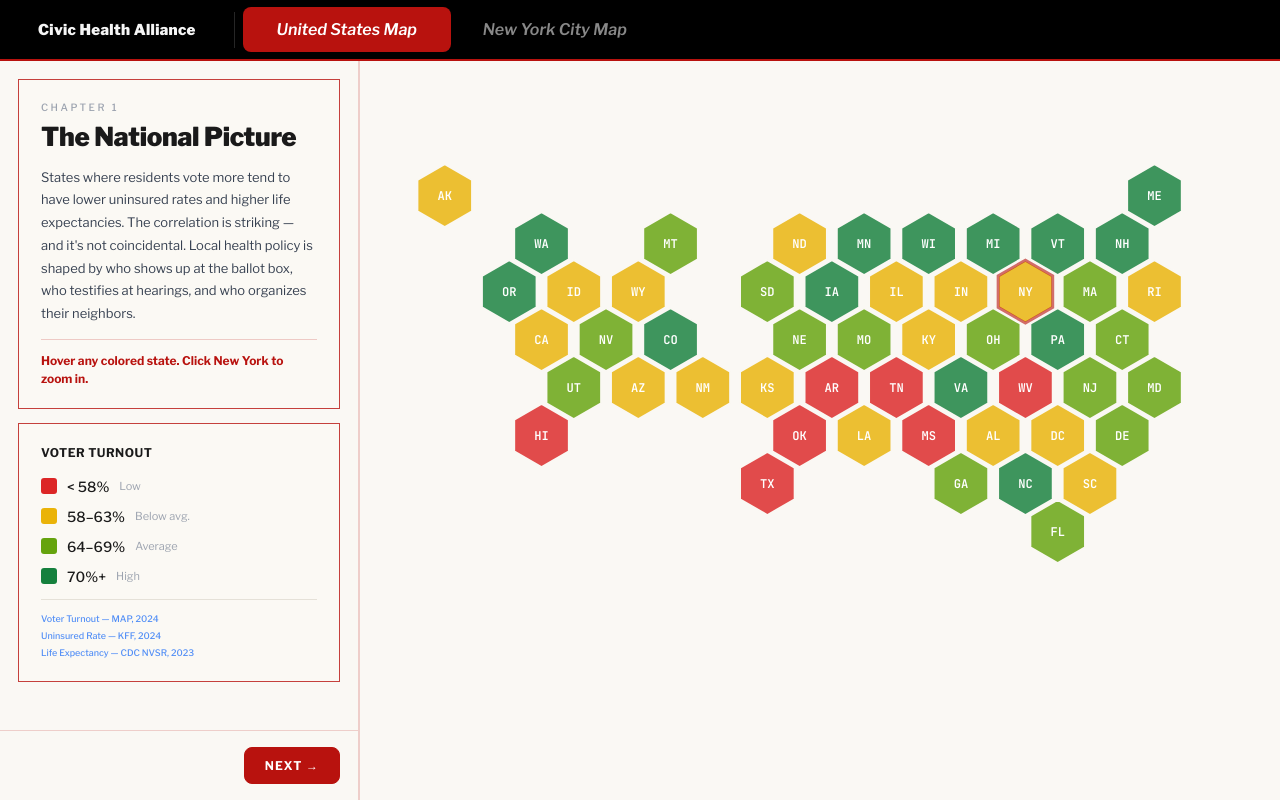
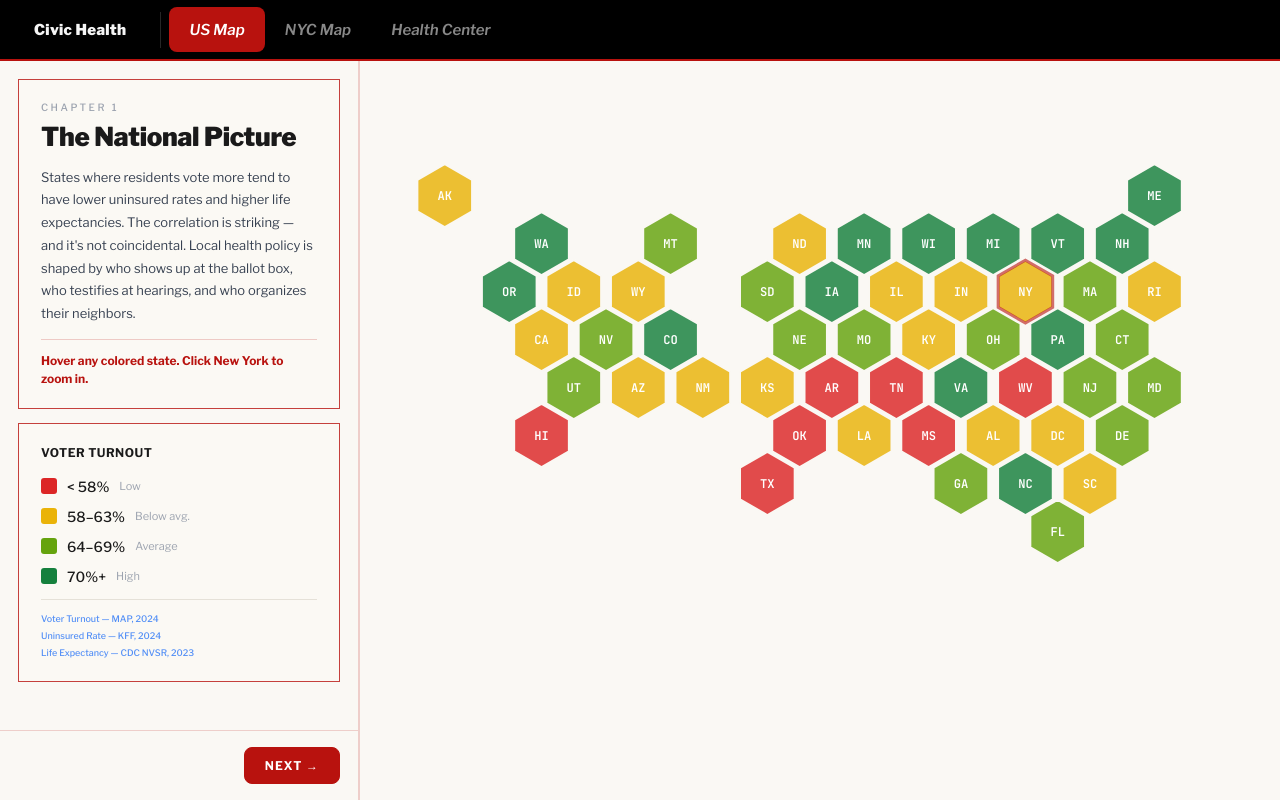
Before and after one commit to LaniW/civic-health-alliance, a React (Vite) app: page / in a window 1280 px wide. Both pictures are taken after a click on the button "BEGIN". Built offline with nearby package versions, Linux system fonts and the light colour scheme.

Commit message:
end changes

```diff
--- a/src/App.jsx
+++ b/src/App.jsx
@@ -204,26 +204,24 @@ const HOSPITAL_PEOPLE=[
   {
     id:"dr-saffo",
     name:"Dr. Stella Saffo",
-    role:"HIV & Infectious Disease Physician",
-    x:29,y:36,
+    role:"Healthcare Provider, HIV Specialist",
+    x:29,y:36, // Centered in top-left box
     color:"#2980b9",
-    bg:"An HIV specialist at a community health center in New York, Dr. Saffo cares for some of the city's most vulnerable patients — navigating daily the intersection of public health, insurance policy, and human dignity. These are her patients' stories.",
-    summary:"She sees how insurance gaps, contract disputes, and state policy differences determine who lives — and carries these stories so others might listen.",
+    bg:"A HIV specialist at a health center in New York, Dr. Saffo cares for some of the city's most vulnerable patients, navigating daily the intersection of public health, insurance policy, and human dignity. These are her patients' stories.",
     timeline:[
       {date:"Daily",type:"health",title:"Carrying the weight of these stories",detail:"Dr. Saffo sees the system from the inside. Every discharge, every coverage lapse, every contract dispute — she witnesses them and continues to care for patients anyway."},
-      {date:"Ongoing",type:"civic",title:"Documenting systemic failures",detail:"Physicians like Dr. Saffo are often the only witnesses to how insurance gaps and state policy differences determine who lives, who loses their doctor, and who finds a home."},
-      {date:"Ongoing",type:"civic",title:"What policy looks like in a room",detail:"The difference between New York and North Carolina — in housing benefits for people living with HIV — is not an abstraction. It is whether a mother and her unborn child have a roof."},
-      {date:"Ongoing",type:"health",title:"'It ended up being an insurance issue that killed him.'",detail:"When a Medicaid benefit limit ends a life, it is not a medical failure. It is a policy failure — one made far from the hospital bed, in rooms shaped by who votes and who shows up."},
+      {date:"Ongoing",type:"civic",title:"Documenting systemic failures",detail:"Healthcare providers like Dr. Saffo are often the only witnesses to how insurance gaps and state policy differences determine who lives, who loses their doctor, and who finds a home."},
+      {date:"Ongoing",type:"civic",title:"What policy looks like in a room",detail:"The difference between New York and North Carolina, in housing benefits for people living with HIV, is not an abstraction. It is whether a mother and her unborn child have a roof."},
+      {date:"Ongoing",type:"health",title:"'It ended up being an insurance issue that killed him.'",detail:"When a Medicaid benefit limit ends a life, it is not a medical failure. It is a policy failure. One made far from the hospital bed, in rooms shaped by who votes and who shows up."},
     ]
   },
   {
     id:"patient-one",
-    name:"Patient Story: A Man With Pancreatitis",
+    name:"A Man With Pancreatitis",
     role:"Medicaid Patient Living With HIV",
-    x:60,y:36,
+    x:71,y:36, // Centered in top-right box
     color:"#e74c3c",
     bg:"He was admitted with pancreatitis — a serious but treatable condition. He was managing his HIV well. That was not the crisis. His Medicaid benefits ran out before he recovered. The hospital discharged him home. He died that night.",
-    summary:"His HIV was managed. His pancreatitis was treatable. His Medicaid ran out. He was discharged before recovery and died that night.",
     timeline:[
       {date:"Admission",type:"health",title:"Admitted for pancreatitis",detail:"A treatable condition. He was managing his HIV well — that was not in crisis. The hospitalization was for pancreatitis."},
       {date:"Mid-stay",type:"civic",title:"Medicaid benefits exhausted",detail:"Coverage ran out before his recovery was complete. No extension was granted. The system had a limit, and he had reached it."},
@@ -233,14 +231,13 @@ const HOSPITAL_PEOPLE=[
   },
   {
     id:"patient-two",
-    name:"Patient Story: A Young Man Newly Diagnosed",
+    name:"A Young Man Diagnosed",
     role:"HIV-Positive, Mid-20s",
-    x:72,y:69,
+    x:29,y:69, // Centered in bottom-left box
     color:"#8e44ad",
-    bg:"Diagnosed with HIV in his mid-20s — rare today, when PrEP has made new infections among young people uncommon. He was struggling with the diagnosis. But he was excited about his care. He was getting comfortable. Then an insurance contract dispute ended all of that.",
-    summary:"He was finally comfortable with his HIV care. Then an insurance contract dispute — nothing to do with his health — took his provider away.",
+    bg:"Diagnosed with HIV in his mid-20s, rare today, when PrEP has made new infections among young people uncommon. He was struggling with the diagnosis. But he was excited about his care. He was getting comfortable. Then an insurance contract dispute ended all of that.",
     timeline:[
-      {date:"Last year",type:"health",title:"Diagnosed with HIV in his 20s",detail:"Young people are rarely diagnosed today because of PrEP availability. He was shaken, despondent — but engaging with his care and showing up."},
+      {date:"Last year",type:"health",title:"Diagnosed with HIV in his 20s",detail:"Young people are rarely diagnosed today because of PrEP availability. He was shaken, despondent, but engaging with his care and showing up."},
       {date:"Months in",type:"health",title:"Finding his footing",detail:"He was 'very excited' about his care plan. A good plan, good resources, a provider he trusted. He was stabilizing — medically and emotionally."},
       {date:"Contract dispute",type:"civic",title:"Hospital drops his insurance",detail:"The hospital and his insurer couldn't reach a contract agreement. The dispute had nothing to do with his health or his choices. He lost his provider anyway."},
       {date:"Aftermath",type:"health",title:"Starting over — just as he'd found his footing",detail:"He was 'nervous to have to go to a new HIV doctor.' He'd just gotten comfortable. The relationship that had helped him feel safe — disrupted not by him, but by a billing negotiation between institutions."},
@@ -248,26 +245,26 @@ const HOSPITAL_PEOPLE=[
   },
   {
     id:"patient-three",
-    name:"Patient Story: A Pregnant Woman With HIV",
+    name:"Pregnant Woman With HIV",
     role:"Formerly Homeless, Mother of Six",
-    x:30,y:69,
+    x:71,y:69, // Centered in bottom-right box
     color:"#e67e22",
-    bg:"She came to New York pregnant, homeless, and living with HIV. Five children had been removed by child protective services in North Carolina. She was carrying her sixth. New York State's benefits — tied to HIV status and pregnancy — gave her something her home state never had: a home.",
-    summary:"North Carolina took her children and offered no housing. New York, through policy tied to HIV and pregnancy, gave her a home. The difference was not luck — it was legislation.",
+    bg:"She came to New York pregnant, homeless, and living with HIV. Five children had been removed by child protective services in North Carolina. She was carrying her sixth. New York State's benefits, tied to HIV status and pregnancy, gave her something her home state never had: a home.",
     timeline:[
       {date:"North Carolina",type:"civic",title:"Five children removed by CPS",detail:"She was living with HIV in a state with limited support programs. Her children were removed. She had few pathways to stability."},
-      {date:"Arrived in NY",type:"health",title:"Homeless and pregnant with her sixth child",detail:"She arrived without housing. Managing HIV. Pregnant. The odds were steep — but New York has policies that other states do not."},
-      {date:"New York",type:"civic",title:"Housing secured through state benefits",detail:"New York offers housing support tied to HIV status and pregnancy — a combination of protections not available in North Carolina or many other states. She was housed."},
-      {date:"Today",type:"health",title:"Stable, housed, in care",detail:"'Lucky for her, New York State offers some good benefits,' Dr. Saffo said. What feels like luck is actually policy — and policy is shaped by who votes, who testifies, and who organizes."},
+      {date:"Arrived in NY",type:"health",title:"Homeless and pregnant with her sixth child",detail:"She arrived without housing. Managing HIV. Pregnant. The odds were steep, but New York has policies that other states do not."},
+      {date:"New York",type:"civic",title:"Housing secured through state benefits",detail:"New York offers housing support tied to HIV status and pregnancy, a combination of protections not available in North Carolina or many other states. She was housed."},
+      {date:"Today",type:"health",title:"Stable, housed, in care",detail:"'Lucky for her, New York State offers some good benefits,' Dr. Saffo said. What feels like luck is actually policy, and policy is shaped by who votes, who testifies, and who organizes."},
     ]
   },
 ];
 
 const DEPARTMENTS=[
-  {id:"hivid",label:"HIV / Infectious Disease",x:14,y:22,w:30,h:28,metric:"3 providers",metricLabel:"850+ patients each",severity:"high",note:"Continuity of care = survival"},
-  {id:"insurance",label:"Insurance Navigation",x:56,y:22,w:32,h:28,metric:"CONTRACT",metricLabel:"disputes disrupt care",severity:"critical",note:"Network gaps cost lives"},
-  {id:"maternal",label:"Maternal & HIV Care",x:46,y:55,w:28,h:28,metric:"NY vs. NC",metricLabel:"policy gap",severity:"medium",note:"State law determines access"},
-  {id:"casemanagement",label:"Benefits & Housing",x:18,y:55,w:24,h:28,metric:"MEDICAID",metricLabel:"benefit limits",severity:"high",note:"Coverage gaps = discharge"},
+  // Widened boxes (w:36) and shortened text strings so everything fits perfectly
+  {id:"hivid",label:"Infectious Disease",x:11,y:22,w:36,h:28,metric:"PROVIDERS",metricLabel:" ",severity:"high",note:"Care = survival"},
+  {id:"insurance",label:"Insurance Navigation",x:53,y:22,w:36,h:28,metric:"CONTRACTS",metricLabel:" ",severity:"critical",note:"Network gaps cost lives"},
+  {id:"casemanagement",label:"Benefits & Housing",x:11,y:55,w:36,h:28,metric:"MEDICAID",metricLabel:" ",severity:"high",note:"Coverage gaps = discharge"},
+  {id:"maternal",label:"Maternal & HIV Care",x:53,y:55,w:36,h:28,metric:"NY vs. NC",metricLabel:" ",severity:"medium",note:"Laws determine access"},
 ];
 
 const sevColor={low:"#a3a3a3",medium:"#f59e0b",high:"#ea580c",critical:RED};
@@ -301,7 +298,7 @@ function Pulse({cx,cy,r=6,color=RED}){
 const CHAPTERS=[
   {ch:"Chapter 1",title:"The National Picture",body:"States where residents vote more tend to have lower uninsured rates and higher life expectancies. The correlation is striking — and it's not coincidental. Local health policy is shaped by who shows up at the ballot box, who testifies at hearings, and who organizes their neighbors.",cta:"Hover any colored state. Click New York to zoom in."},
   {ch:"Chapter 2",title:"12 Miles, 12 Years",body:"In New York City, the gap between a life expectancy of 89.9 and 75.1 is a single subway ride. Neighborhoods with higher voter turnout consistently invest more in preventive care, mental health services, and community clinics — turning ballots into years of life.",cta:"Hover over neighborhoods. Click the pulsing dot in the Bronx."},
-  {ch:"Chapter 3",title:"Inside the Walls",body:"Every story in this health center shows how policy shapes survival. Medicaid benefit limits, hospital-insurer contract disputes, and state-level decisions about who gets housing — these determine who lives, who loses their provider, and who finds a home. Dr. Stella Saffo witnesses these outcomes daily.",cta:"Hover rooms for data. Click any person to explore their story."},
+  {ch:"Chapter 3",title:"Inside the Walls",body:"Every story in this health center shows how policy shapes survival. Medicaid benefit limits, hospital-insurer contract disputes, and state-level decisions about who gets housing. These determine who lives, who loses their provider, and who finds a home. Dr. Stella Saffo witnesses these outcomes daily.",cta:"Hover rooms for data. Click any person to explore their story."},
 ];
 
 function LeftPanel({level,hovState,hovHood,onPrev,onNext}){
@@ -544,19 +541,21 @@ function HospitalScene({hoveredPerson,onHoverPerson,onClickPerson,hoveredDept,on
 
       {/* floor divider */}
       <line x1={6} y1={52} x2={94} y2={52} stroke="#c8c3b8" strokeWidth={0.3}/>
-      <text x={9} y={19} style={{fontSize:1.6,fontFamily:"'JetBrains Mono',monospace",fill:"#b0a999"}}>2F</text>
-      <text x={9} y={57} style={{fontSize:1.6,fontFamily:"'JetBrains Mono',monospace",fill:"#b0a999"}}>1F</text>
+
+      {/* Shifted floor markers out to x=2.5 so they sit cleanly in the margin */}
+      <text x={2.5} y={19} style={{fontSize:1.6,fontFamily:"'JetBrains Mono',monospace",fill:"#b0a999"}}>2F</text>
+      <text x={2.5} y={57} style={{fontSize:1.6,fontFamily:"'JetBrains Mono',monospace",fill:"#b0a999"}}>1F</text>
 
       {/* departments */}
       {DEPARTMENTS.map(d=>{const isH=hoveredDept===d.id;return(
         <g key={d.id} onMouseEnter={()=>onHoverDept(d.id)} onMouseLeave={()=>onHoverDept(null)}>
           <rect x={d.x} y={d.y} width={d.w} height={d.h} rx={0.8} fill={isH?"#fff":"rgba(255,255,255,0.5)"} stroke={sevColor[d.severity]} strokeWidth={isH?0.7:0.35} strokeDasharray={d.severity==="critical"?"1.2,0.6":"none"} style={{transition:"all 0.15s"}}/>
-          <text x={d.x+d.w/2} y={d.y+4.5} textAnchor="middle" style={{fontSize:2.2,fontFamily:"'Libre Franklin',sans-serif",fill:"#374151",fontWeight:700}}>{d.label}</text>
+          <text x={d.x+d.w/2} y={d.y+4.5} textAnchor="middle" style={{fontSize:1.8,fontFamily:"'Libre Franklin',sans-serif",fill:"#374151",fontWeight:700}}>{d.label}</text>
           {d.metric&&<>
-            <text x={d.x+d.w/2} y={d.y+9} textAnchor="middle" style={{fontSize:3.2,fontFamily:"'JetBrains Mono',monospace",fill:d.severity==="critical"?RED:d.severity==="high"?"#ea580c":"#059669",fontWeight:700}}>{d.metric}</text>
-            <text x={d.x+d.w/2} y={d.y+12} textAnchor="middle" style={{fontSize:1.5,fontFamily:"'JetBrains Mono',monospace",fill:"#9ca3af"}}>{d.metricLabel}</text>
+            <text x={d.x+d.w/2} y={d.y+9} textAnchor="middle" style={{fontSize:2.8,fontFamily:"'JetBrains Mono',monospace",fill:d.severity==="critical"?RED:d.severity==="high"?"#ea580c":"#059669",fontWeight:700}}>{d.metric}</text>
+            <text x={d.x+d.w/2} y={d.y+12} textAnchor="middle" style={{fontSize:1.3,fontFamily:"'JetBrains Mono',monospace",fill:"#9ca3af"}}>{d.metricLabel}</text>
           </>}
-          <text x={d.x+d.w/2} y={d.y+d.h-2.5} textAnchor="middle" style={{fontSize:1.6,fontFamily:"'JetBrains Mono',monospace",fill:"#9ca3af"}}>{d.note}</text>
+          <text x={d.x+d.w/2} y={d.y+d.h-2.5} textAnchor="middle" style={{fontSize:1.3,fontFamily:"'JetBrains Mono',monospace",fill:"#9ca3af"}}>{d.note}</text>
         </g>);})}
 
       {/* people */}
@@ -565,9 +564,9 @@ function HospitalScene({hoveredPerson,onHoverPerson,onClickPerson,hoveredDept,on
           <PersonFig x={p.x} y={p.y} color={p.color} variant={p.id==="dr-saffo"?"doctor":"adult"}/>
           <Pulse cx={p.x} cy={p.y-3} r={0.8} color={p.color}/>
           {hoveredPerson===p.id&&<g>
-            <rect x={p.x-18} y={p.y-16} width={36} height={8} rx={1} fill="rgba(26,26,26,0.93)" stroke={p.color} strokeWidth={0.25}/>
-            <text x={p.x} y={p.y-12} textAnchor="middle" style={{fontSize:2.2,fontFamily:"'Libre Franklin',sans-serif",fill:"#fff",fontWeight:700}}>{p.name}</text>
-            <text x={p.x} y={p.y-9.5} textAnchor="middle" style={{fontSize:1.6,fontFamily:"'JetBrains Mono',monospace",fill:"#d1d5db"}}>{p.role}</text>
+            <rect x={p.x-35} y={p.y-18} width={70} height={12} rx={1.5} fill="rgba(26,26,26,0.95)" stroke={p.color} strokeWidth={0.25}/>
+            <text x={p.x} y={p.y-13} textAnchor="middle" style={{fontSize:2.2,fontFamily:"'Libre Franklin',sans-serif",fill:"#fff",fontWeight:700}}>{p.name}</text>
+            <text x={p.x} y={p.y-9.5} textAnchor="middle" style={{fontSize:1.4,fontFamily:"'JetBrains Mono',monospace",fill:"#d1d5db"}}>{p.role}</text>
           </g>}
         </g>
       ))}
@@ -633,21 +632,23 @@ function PersonStory({person}){
 /* ═══════════════════════════════════════════════════════════════════════════
    NAVBAR
    ═══════════════════════════════════════════════════════════════════════════ */
-function NavBar({level,onHome,onGoUS,onGoNYC}){
+function NavBar({level,onHome,onGoUS,onGoNYC,onGoHospital}){
   if(level<0)return null;
 
-  const usActive  = level===0;
-  const nycActive = level>=1;
+  const usActive       = level === 0;
+  const nycActive      = level === 1;
+  const hospitalActive = level >= 2;
 
   const mapBtnBase={
-    display:"flex",width:208,height:45,flexDirection:"column",
+    display:"flex",height:45,flexDirection:"column",
     justifyContent:"center",alignItems:"center",
     border:"none",cursor:"pointer",
     fontFamily:"'Libre Franklin',sans-serif",
-    fontSize:16,fontStyle:"italic",fontWeight:600,
+    fontSize:15,fontStyle:"italic",fontWeight:600,
     lineHeight:"normal",textAlign:"center",
     transition:"background 0.18s,color 0.18s",
     flexShrink:0,
+    padding:"0 20px"
   };
 
   return(
@@ -656,34 +657,31 @@ function NavBar({level,onHome,onGoUS,onGoNYC}){
       height:61,zIndex:100,
       background:"#000",
       display:"flex",alignItems:"center",
-      padding:"0 20px",gap:0,
+      padding:"0 16px",gap:0,
       borderBottom:`2px solid ${RED}`,
+      overflowX:"auto",
+      whiteSpace:"nowrap"
     }}>
       <button onClick={onHome} style={{
         background:"none",border:"none",
         fontFamily:"'Libre Franklin',sans-serif",
         fontSize:15,fontWeight:900,color:"#f5f5f5",
-        cursor:"pointer",marginRight:20,letterSpacing:0.3,
+        cursor:"pointer",marginRight:16,letterSpacing:0.3,
         whiteSpace:"nowrap",
-      }}>Civic Health Alliance</button>
+        flexShrink:0
+      }}>Civic Health</button>
 
-      <div style={{width:1,height:36,background:"rgba(255,255,255,0.15)",marginRight:8}}/>
+      <div style={{width:1,height:36,background:"rgba(255,255,255,0.15)",marginRight:8,flexShrink:0}}/>
 
-      <button onClick={onGoUS} style={{...mapBtnBase,background:usActive?RED:"transparent",color:usActive?"#fff":"#888"}}>United States Map</button>
-      <button onClick={onGoNYC} style={{...mapBtnBase,background:nycActive?RED:"transparent",color:nycActive?"#fff":"#888"}}>New York City Map</button>
+      <button onClick={onGoUS} style={{...mapBtnBase,background:usActive?RED:"transparent",color:usActive?"#fff":"#888"}}>US Map</button>
+      <button onClick={onGoNYC} style={{...mapBtnBase,background:nycActive?RED:"transparent",color:nycActive?"#fff":"#888"}}>NYC Map</button>
+      <button onClick={onGoHospital} style={{...mapBtnBase,background:hospitalActive?RED:"transparent",color:hospitalActive?"#fff":"#888"}}>Health Center</button>
 
-      {level===2&&(
-        <span style={{display:"flex",alignItems:"center",gap:6,marginLeft:4}}>
+      {/* Keeps the Story breadcrumb distinct when viewing a patient's story */}
+      {level === 3 && (
+        <span style={{display:"flex",alignItems:"center",gap:6,marginLeft:8,flexShrink:0}}>
           <span style={{color:"rgba(255,255,255,0.3)",fontSize:14}}>›</span>
-          <span style={{fontFamily:"'Libre Franklin',sans-serif",fontSize:13,fontStyle:"italic",color:"#f5f5f5",fontWeight:600}}>Health Center</span>
-        </span>
-      )}
-      {level===3&&(
-        <span style={{display:"flex",alignItems:"center",gap:6,marginLeft:4}}>
-          <span style={{color:"rgba(255,255,255,0.3)",fontSize:14}}>›</span>
-          <span style={{fontFamily:"'Libre Franklin',sans-serif",fontSize:13,fontStyle:"italic",color:"#f5f5f5",fontWeight:600}}>Health Center</span>
-          <span style={{color:"rgba(255,255,255,0.3)",fontSize:14}}>›</span>
-          <span style={{fontFamily:"'Libre Franklin',sans-serif",fontSize:13,fontStyle:"italic",color:RED,fontWeight:600}}>Story</span>
+          <span style={{fontFamily:"'Libre Franklin',sans-serif",fontSize:14,fontStyle:"italic",color:RED,fontWeight:600}}>Story</span>
         </span>
       )}
     </div>
@@ -730,7 +728,13 @@ export default function App(){
         button:hover{opacity:0.88;}
       `}</style>
 
-      <NavBar level={level} onHome={()=>zoomTo(-1)} onGoUS={()=>level!==0&&zoomTo(0)} onGoNYC={()=>level<1&&zoomTo(1)}/>
+      <NavBar
+        level={level}
+        onHome={()=>zoomTo(-1)}
+        onGoUS={()=>level!==0&&zoomTo(0)}
+        onGoNYC={()=>level!==1&&zoomTo(1)} /* Changed from level<1 */
+        onGoHospital={()=>level!==2&&zoomTo(2)}
+      />
 
       {/* ── TITLE PAGE ── */}
       {level===-1&&(
```
